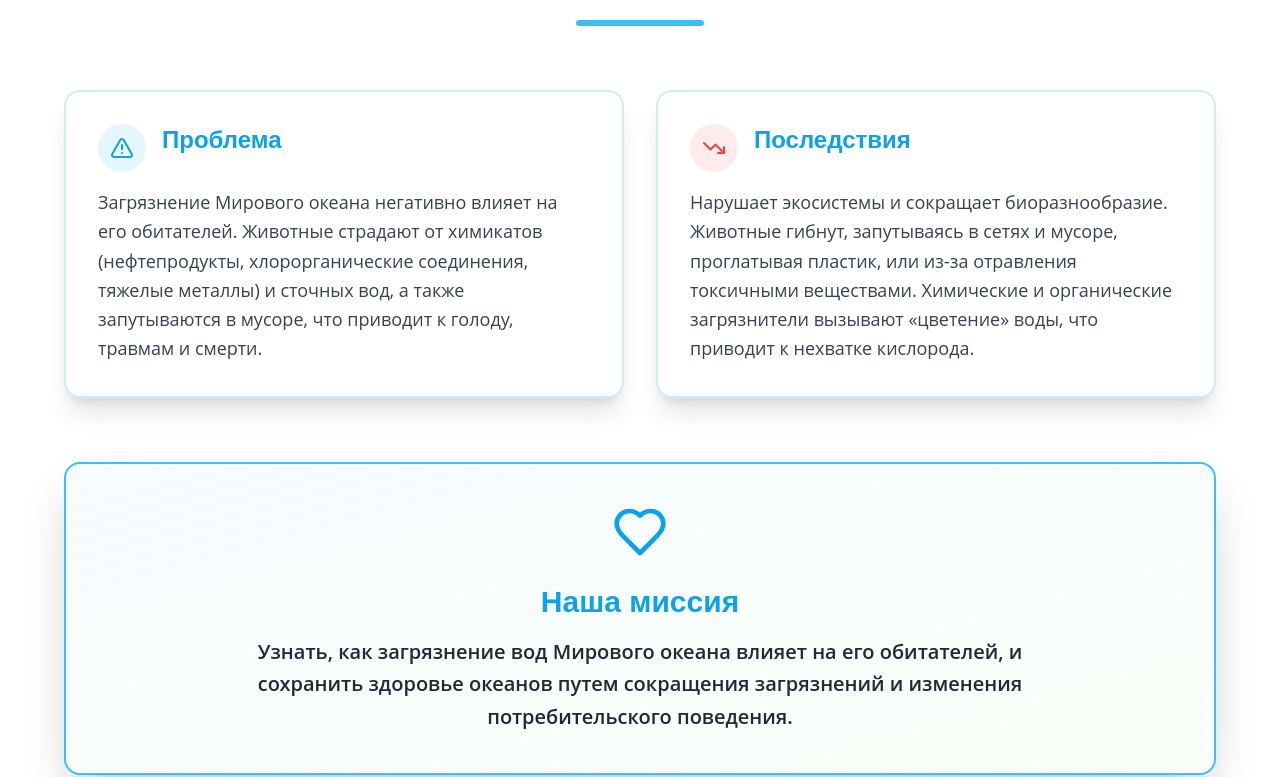
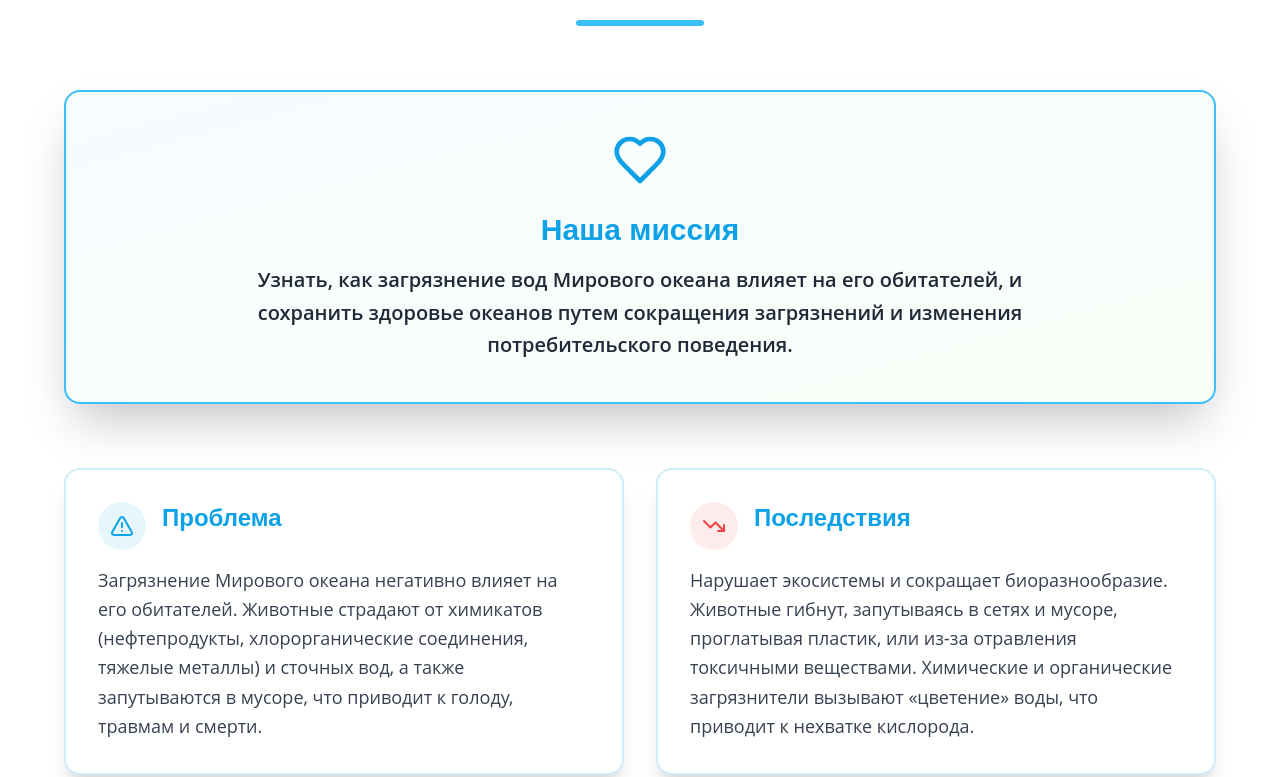
Before and after one commit to pr-poehali-dev/ocean-cleanup-initiative-1, a React (Vite) app: page / in a window 1280 px wide. Shown: the part 1048-1825 px from the top of the page. Built offline with nearby package versions, Linux system fonts and the light colour scheme.

Commit message:
Переставить миссию и проблему

```diff
--- a/src/pages/Index.tsx
+++ b/src/pages/Index.tsx
@@ -69,8 +69,19 @@ export default function Index() {
             <div className="w-32 h-1.5 bg-secondary mx-auto rounded-full"></div>
           </div>
 
-          <div className="grid md:grid-cols-2 gap-8 mb-16">
-            <Card className="border-2 border-primary/20 shadow-xl hover:shadow-2xl transition-shadow duration-300 animate-fade-in" style={{animationDelay: '0.1s'}}>
+          <Card className="border-2 border-secondary shadow-2xl bg-gradient-to-br from-secondary/5 to-accent/20 animate-fade-in mb-16" style={{animationDelay: '0.1s'}}>
+            <CardContent className="p-10 text-center">
+              <Icon name="Heart" size={56} className="text-primary mx-auto mb-6" />
+              <h3 className="text-3xl font-bold text-primary mb-4">Наша миссия</h3>
+              <p className="text-xl text-gray-800 leading-relaxed max-w-3xl mx-auto font-semibold">
+                Узнать, как загрязнение вод Мирового океана влияет на его обитателей, и сохранить здоровье океанов
+                путем сокращения загрязнений и изменения потребительского поведения.
+              </p>
+            </CardContent>
+          </Card>
+
+          <div className="grid md:grid-cols-2 gap-8">
+            <Card className="border-2 border-primary/20 shadow-xl hover:shadow-2xl transition-shadow duration-300 animate-fade-in" style={{animationDelay: '0.2s'}}>
               <CardContent className="p-8">
                 <div className="flex items-start gap-4 mb-4">
                   <div className="w-12 h-12 rounded-full bg-primary/10 flex items-center justify-center flex-shrink-0">
@@ -86,7 +97,7 @@ export default function Index() {
               </CardContent>
             </Card>
 
-            <Card className="border-2 border-primary/20 shadow-xl hover:shadow-2xl transition-shadow duration-300 animate-fade-in" style={{animationDelay: '0.2s'}}>
+            <Card className="border-2 border-primary/20 shadow-xl hover:shadow-2xl transition-shadow duration-300 animate-fade-in" style={{animationDelay: '0.3s'}}>
               <CardContent className="p-8">
                 <div className="flex items-start gap-4 mb-4">
                   <div className="w-12 h-12 rounded-full bg-destructive/10 flex items-center justify-center flex-shrink-0">
@@ -102,17 +113,6 @@ export default function Index() {
               </CardContent>
             </Card>
           </div>
-
-          <Card className="border-2 border-secondary shadow-2xl bg-gradient-to-br from-secondary/5 to-accent/20 animate-fade-in" style={{animationDelay: '0.3s'}}>
-            <CardContent className="p-10 text-center">
-              <Icon name="Heart" size={56} className="text-primary mx-auto mb-6" />
-              <h3 className="text-3xl font-bold text-primary mb-4">Наша миссия</h3>
-              <p className="text-xl text-gray-800 leading-relaxed max-w-3xl mx-auto font-semibold">
-                Узнать, как загрязнение вод Мирового океана влияет на его обитателей, и сохранить здоровье океанов
-                путем сокращения загрязнений и изменения потребительского поведения.
-              </p>
-            </CardContent>
-          </Card>
         </div>
       </section>
 
```
